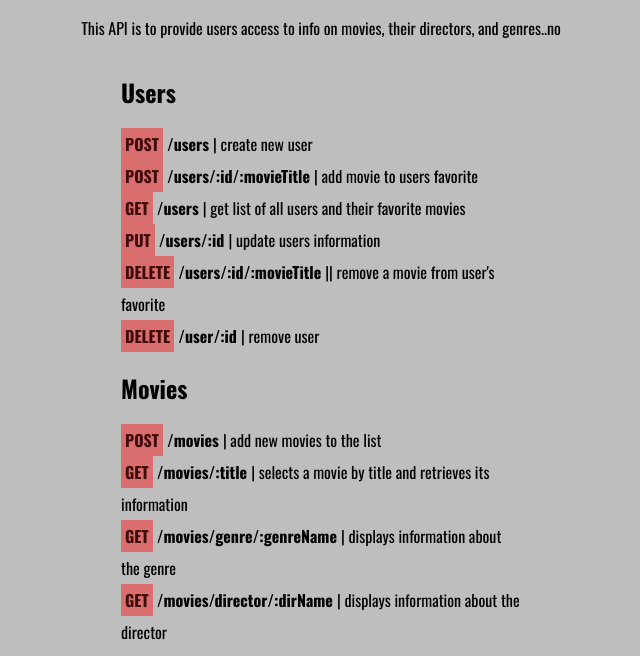
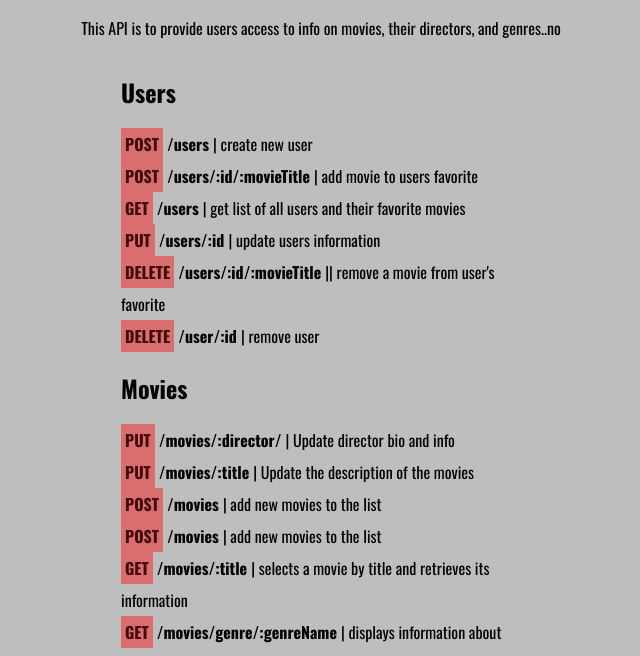
Before and after one commit to srpmfp/movie_api, a website: page public/documentation.html in a window 1280 px wide. Shown: the part 98-754 px from the top of the page, without its empty margins (319-959 px from the left). Drawn offline with nearby package versions, Linux system fonts and the light colour scheme.

Commit message:
Update documentation.html

```diff
--- a/public/documentation.html
+++ b/public/documentation.html
@@ -66,6 +66,33 @@
         </div>
         <div class="movieCont textCont">
             <h2 aria-label="Movie Section">Movies</h2>
+
+            <a href="#moviePost">
+                <b>
+                    <span>PUT</span>
+                    /movies/:director/
+                </b>
+                | Update director bio and info
+                <br>
+            </a>
+
+            <a href="#moviePost">
+                <b>
+                    <span>PUT</span>
+                    /movies/:title
+                </b>
+                | Update the description of the movies
+                <br>
+            </a>
+            <a href="#moviePost">
+                <b>
+                    <span>POST</span>
+                    /movies
+                </b>
+                | add new movies to the list
+                <br>
+            </a>
+
             <a href="#moviePost">
                 <b>
                     <span>POST</span>
```
